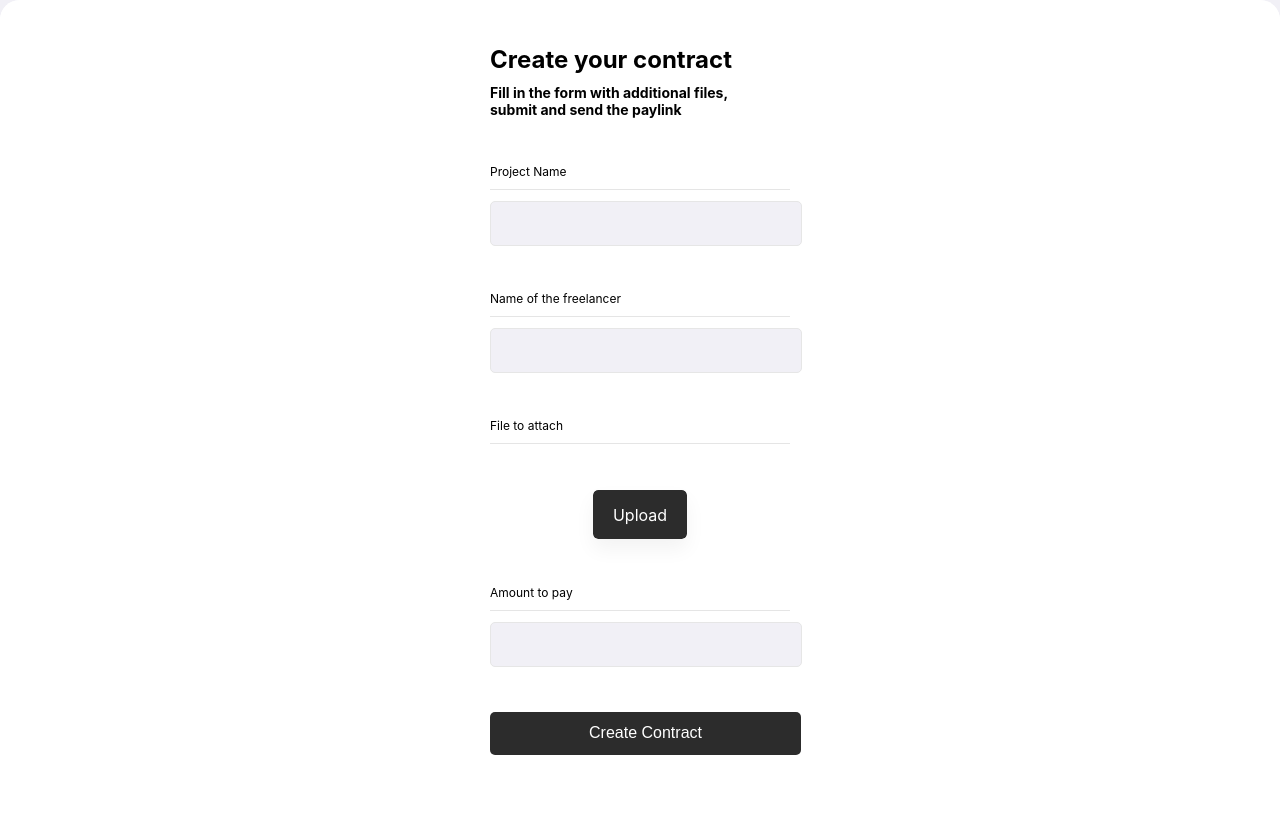
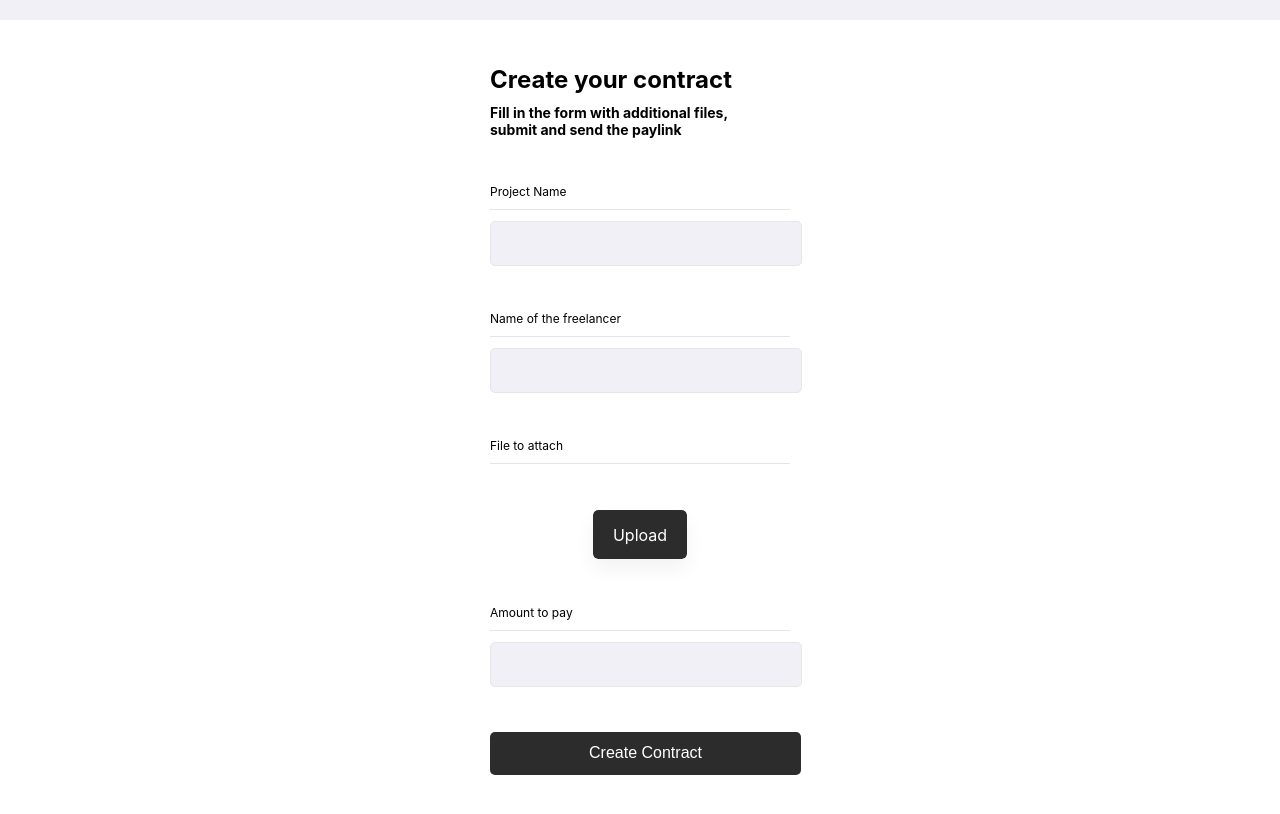
Before and after one commit to ethan0905/PBW_Hackathon_2023, a React (Create React App) app in the folder app/: page /createcontract in a window 1280 px wide. Shown: the top 814 px of the page. Built offline with nearby package versions, Linux system fonts and the light colour scheme.

Commit message:
Contract | UI [OK]

```diff
--- a/app/src/assets/css/create_contract/formContract.css
+++ b/app/src/assets/css/create_contract/formContract.css
@@ -12,6 +12,8 @@
 
 .form-contract {
     position: absolute;
+    z-index: 2;
+    top: 20px;
     display: flex;
     justify-content: space-evenly;
     align-items: center;
--- a/app/src/components/createcontract/CreateContract.jsx
+++ b/app/src/components/createcontract/CreateContract.jsx
@@ -6,7 +6,7 @@ const CreateContract = () => {
   return (
     <div className="bg-form">
       <form className="form-body">
-        <div className="form-contract">
+        <div>
           <div className="form-contract">
             <div className="label-contract-form">
               <h1>Create your contract</h1>
```
